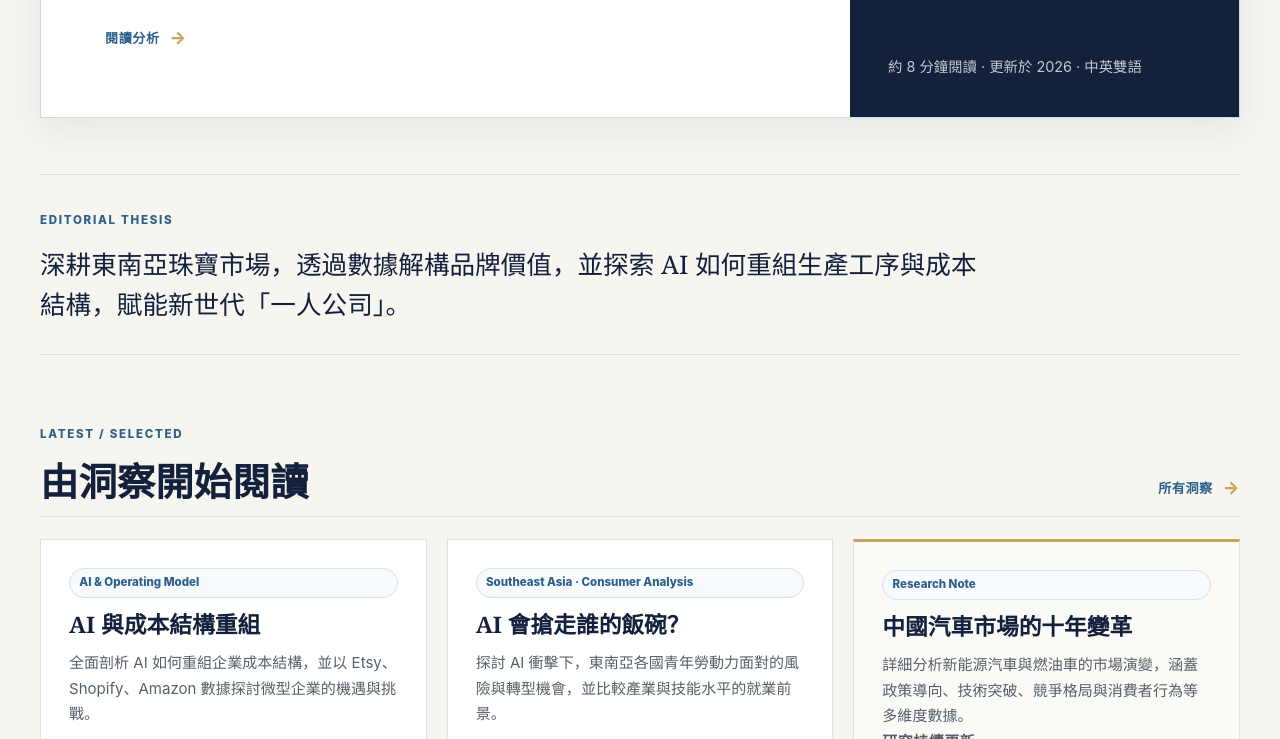
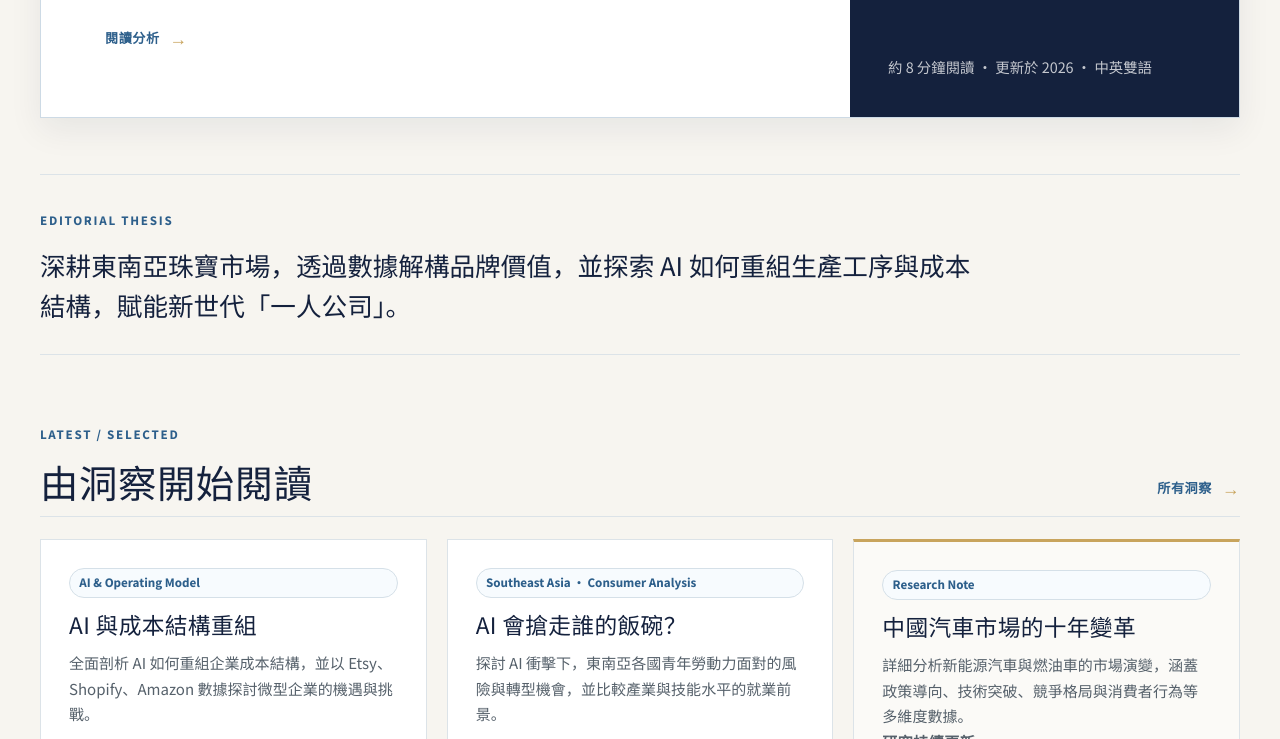
Before and after one commit to yuentungs/yuentungsze, a plain HTML site: page index.html in a window 1280 px wide. Shown: the part 826-1565 px from the top of the page. Drawn offline with nearby package versions, Linux system fonts and the light colour scheme; a web font is replaced by a local one.

Commit message:
Apply Chinese typography system

```diff
--- a/assets/css/portfolio.css
+++ b/assets/css/portfolio.css
@@ -1,3 +1,13 @@
+@import url("https://fonts.googleapis.com/css2?family=Noto+Sans+TC:wght@400;500;600;700;800&display=swap");
+
+@font-face {
+  font-family: "JF Open Huninn";
+  src: url("../fonts/jf-openhuninn-2.1.ttf") format("truetype");
+  font-display: swap;
+  font-style: normal;
+  font-weight: 400;
+}
+
 :root {
   --primary-color: #26619c;
   --secondary-color: #1e4d7b;
@@ -230,6 +240,17 @@ input[type=range]::-moz-range-thumb { width: 12px; height: 12px; border: 3px sol
 .footer-inner { display: flex; justify-content: space-between; gap: 2rem; max-width: 1100px; margin: 0 auto; }
 .footer-inner strong { color: var(--accent-color); font-family: Georgia, serif; }
 
+/* Chinese typography: Source Han Sans for detailed analysis, Open Huninn for display headings. */
+html[lang^="zh"] body,
+html[lang^="zh"] .zh {
+  font-family: "Noto Sans TC", "Source Han Sans TC", "Source Han Sans", sans-serif;
+}
+html[lang^="zh"] :is(.hero-title.zh, .section-title.zh, h1.zh, h2.zh, h3.zh, h4.zh) {
+  font-family: "JF Open Huninn", "Noto Sans TC", sans-serif;
+  font-weight: 400;
+  letter-spacing: 0.015em;
+}
+
 [lang="en"] .zh { display: none !important; }
 [lang^="zh"] .en { display: none !important; }
 
--- a/assets/css/style.css
+++ b/assets/css/style.css
@@ -1,3 +1,13 @@
+@import url("https://fonts.googleapis.com/css2?family=Noto+Sans+TC:wght@400;500;600;700;800&display=swap");
+
+@font-face {
+  font-family: "JF Open Huninn";
+  src: url("../fonts/jf-openhuninn-2.1.ttf") format("truetype");
+  font-display: swap;
+  font-style: normal;
+  font-weight: 400;
+}
+
 :root {
   --ink: #14213d;
   --editorial-blue: #2d5f8b;
@@ -368,6 +378,17 @@ header {
 .footer { margin-top: 84px; padding: 34px 24px; background: var(--ink); color: rgba(255,255,255,.8); text-align: center; font-size: .82rem; }
 .footer p { margin: 0; }
 
+/* Chinese typography: Source Han Sans for reading, Open Huninn for editorial display. */
+html[lang^="zh"] body,
+html[lang^="zh"] .zh {
+  font-family: "Noto Sans TC", "Source Han Sans TC", "Source Han Sans", sans-serif;
+}
+html[lang^="zh"] :is(h1.zh, h2.zh, h3.zh, h4.zh, h5.zh, h6.zh, .hero-title.zh, .section-title.zh) {
+  font-family: "JF Open Huninn", "Noto Sans TC", sans-serif;
+  font-weight: 400;
+  letter-spacing: 0.015em;
+}
+
 [lang="en"] .zh { display: none !important; }
 [lang="zh"] .en { display: none !important; }
 
```
Also changed, not shown: REDESIGN_VALIDATION.md (+2 -0 lines), 1 other file.
